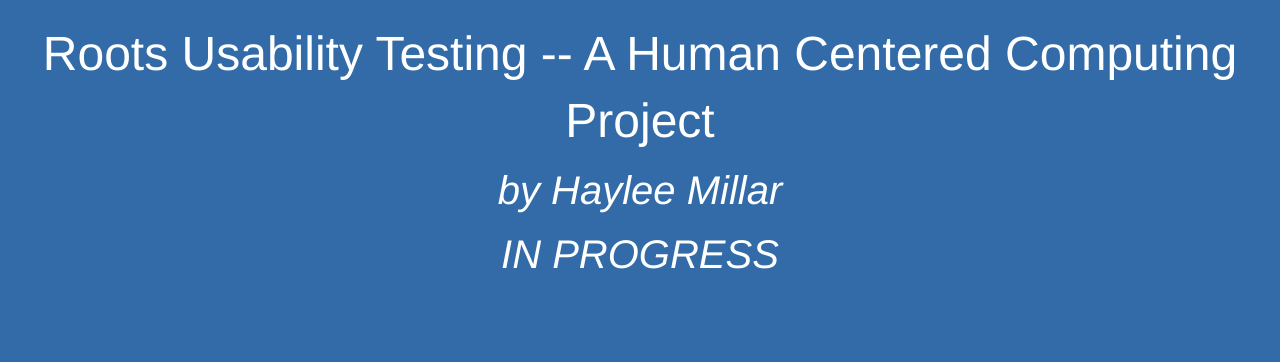
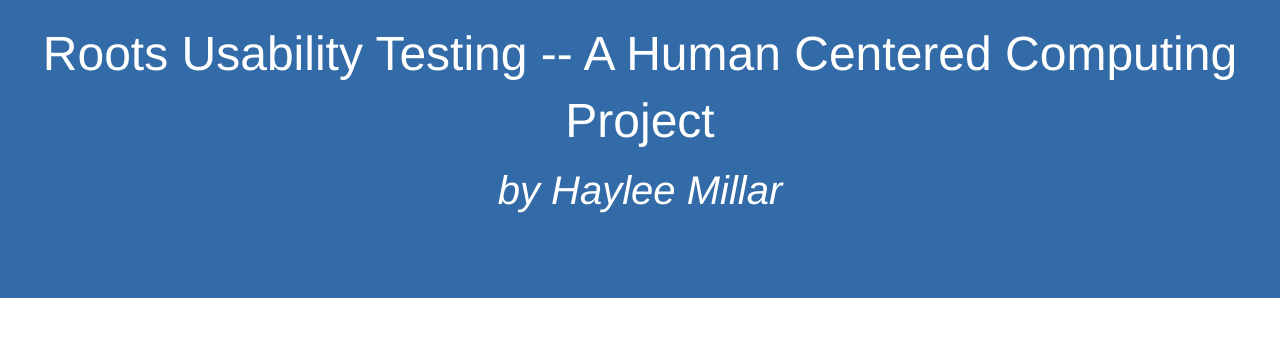
Before and after one commit to hayleemillar/hayleemillar.github.io, a plain HTML site: page hcc.html in a window 1280 px wide. Shown: the top 363 px of the page. Drawn offline with nearby package versions, Linux system fonts and the light colour scheme.

Commit message:
remove hcc in progress

```diff
--- a/hcc.html
+++ b/hcc.html
@@ -22,7 +22,6 @@
 <body>
     <h1 class="text-center" style="margin-top:20px;">Roots Usability Testing -- A Human Centered Computing Project</h1>
     <h2 class="text-center"><i>by Haylee Millar</i></h2>
-    <h2 class="text-center"><i>IN PROGRESS</i></h2>
 
 
     <div class="hcc">
```
Also changed, not shown: 4 other files.
